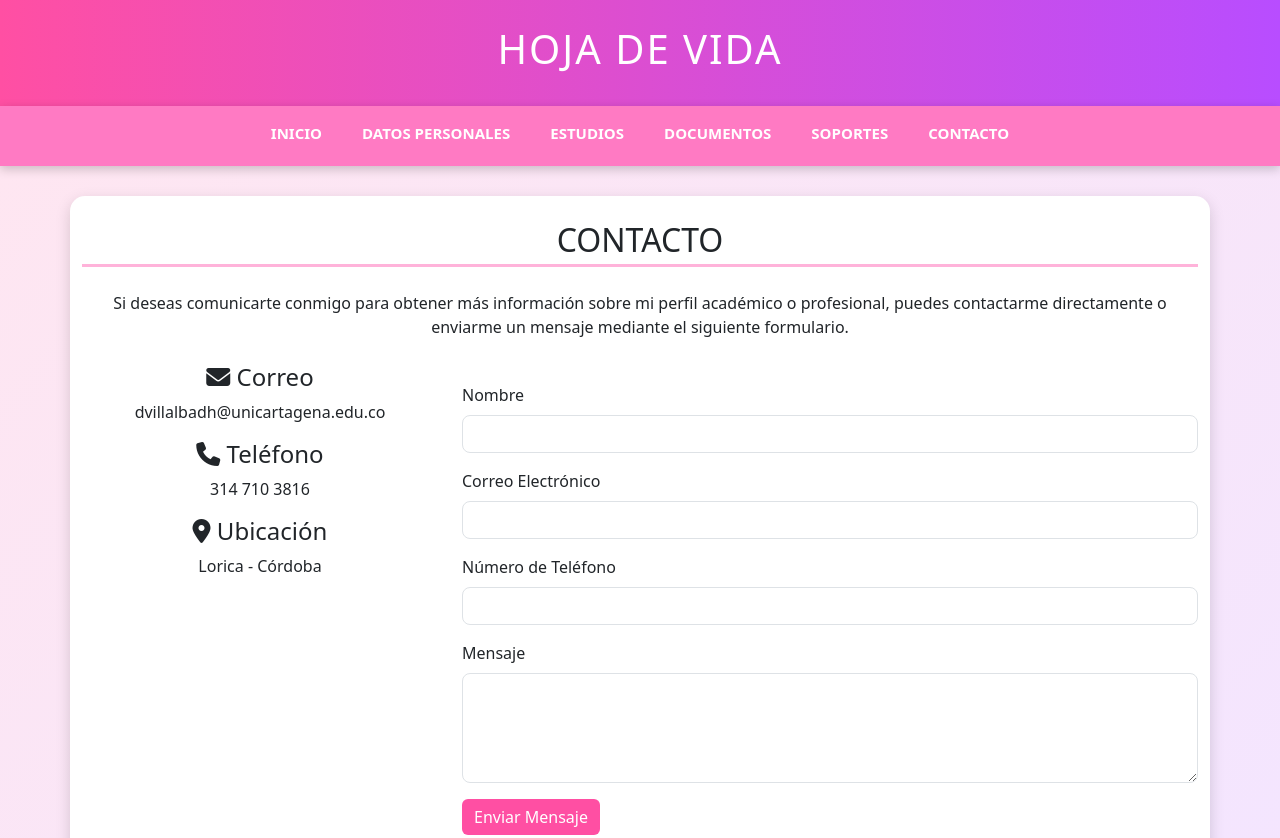
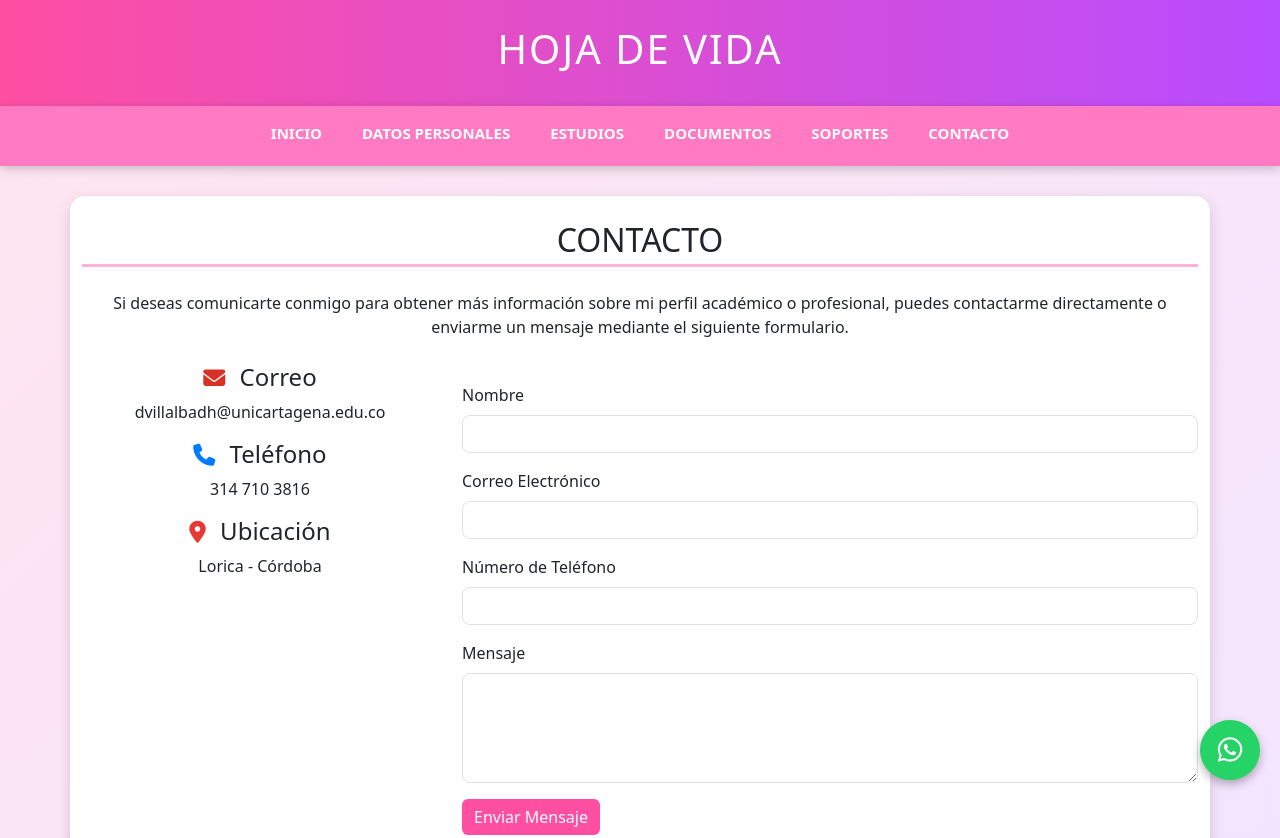
Before and after one commit to danidehoyosimpreciones-glitch/HOJA-DE-VIDA-DANIELA-JUDITH-VILLALBA-DE-HOUOS, a plain HTML site: page contacto.html in a window 1280 px wide. Shown: the top 838 px of the page. Drawn offline with nearby package versions, Linux system fonts and the light colour scheme.

Commit message:
Update contacto.html

```diff
--- a/contacto.html
+++ b/contacto.html
@@ -1,3 +1,4 @@
+
 <!DOCTYPE html>
 <html lang="es">
 
@@ -47,19 +48,25 @@ siguiente formulario.
 
 <div class="row mt-4">
 
-<!-- INFORMACION DE CONTACTO -->
+<!-- INFORMACION -->
 
-<div class="col-md-4 text-center">
+<div class="col-md-4 text-center contacto-info">
 
-<h4><i class="fa-solid fa-envelope"></i> Correo</h4>
+<h4>
+<i class="fa-solid fa-envelope correo"></i> Correo
+</h4>
 
 <p>dvillalbadh@unicartagena.edu.co</p>
 
-<h4><i class="fa-solid fa-phone"></i> Teléfono</h4>
+<h4>
+<i class="fa-solid fa-phone telefono"></i> Teléfono
+</h4>
 
 <p>314 710 3816</p>
 
-<h4><i class="fa-solid fa-location-dot"></i> Ubicación</h4>
+<h4>
+<i class="fa-solid fa-location-dot ubicacion"></i> Ubicación
+</h4>
 
 <p>Lorica - Córdoba</p>
 
@@ -115,6 +122,14 @@ siguiente formulario.
 </footer>
 
 
+<a href="https://wa.me/573147103816?text=Hola%20Daniela%2C%20vi%20tu%20hoja%20de%20vida%20y%20quiero%20más%20información"
+class="whatsapp" target="_blank">
+
+<i class="fa-brands fa-whatsapp"></i>
+
+</a>
+
+
 <script src="https://code.jquery.com/jquery-3.6.0.min.js"></script>
 
 <script>
```
